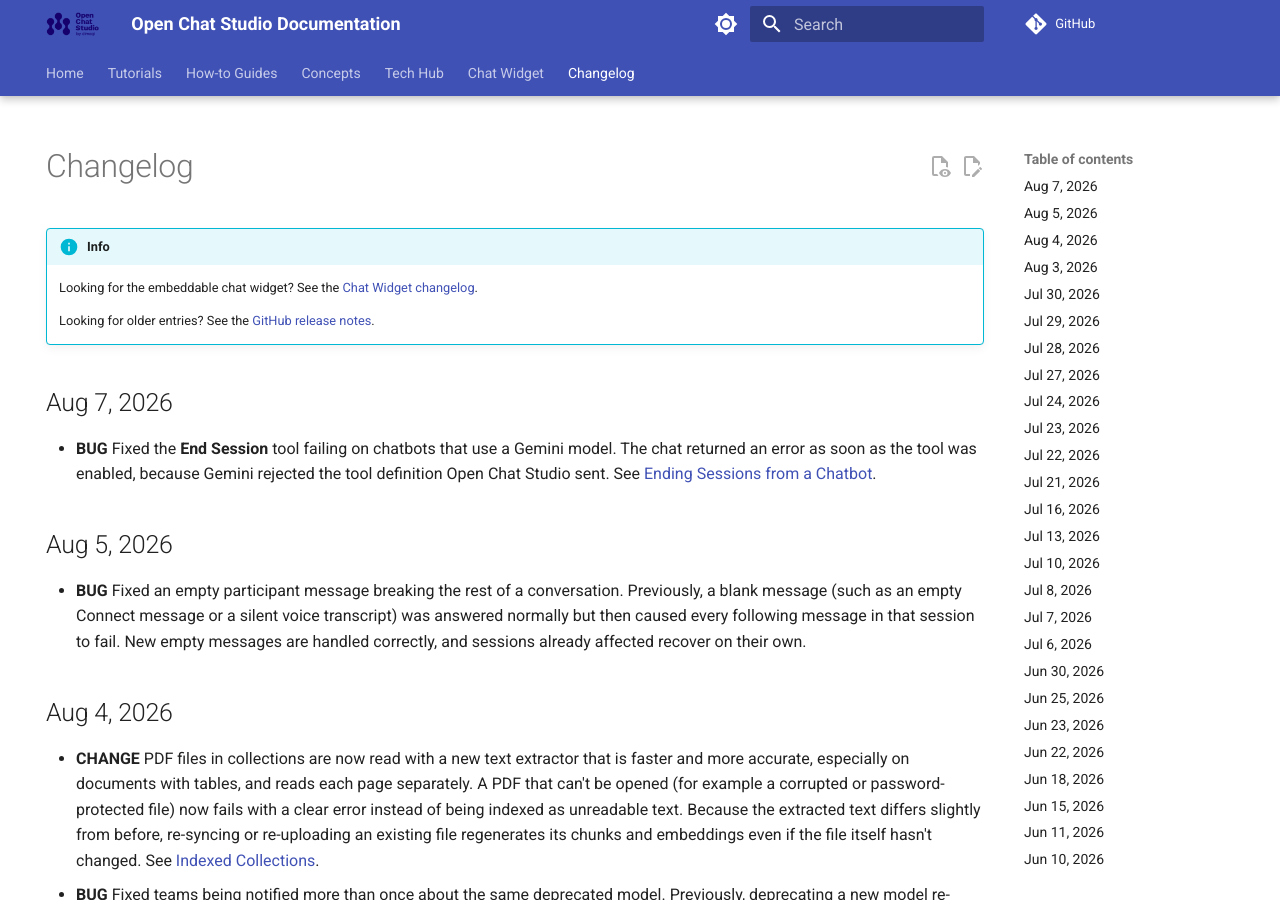
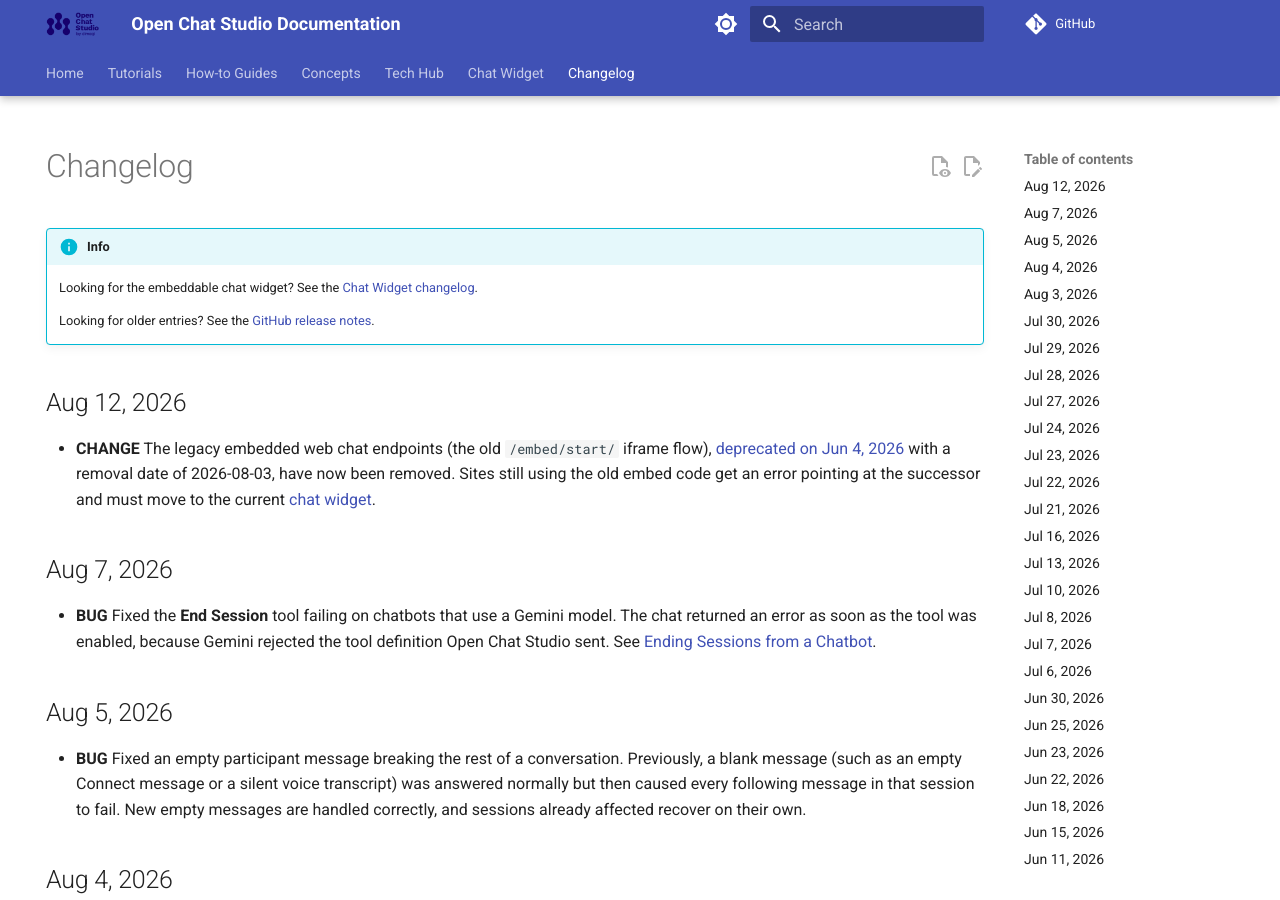
Before and after one commit to dimagi/open-chat-studio-docs, an MkDocs documentation site: the page built from docs/changelog.md, in a window 1280 px wide and 900 px high. Built offline with MkDocs 1.6.1 and Material for MkDocs 9.7.7, drawn with Linux system fonts in a browser that asks for light colours; a script that is not in the unit is left out; comment, search, counter and statistics services are not loaded.

Commit message:
update changelog and docs from OCS PR #4168
Co-Authored-By: Claude Opus 5 (1M context) <noreply@anthropic.com>

```diff
--- a/docs/changelog.md
+++ b/docs/changelog.md
@@ -10,6 +10,9 @@ hide:
     Looking for the embeddable chat widget? See the [Chat Widget changelog](chat_widget/changelog.md).
 
     Looking for older entries? See the [GitHub release notes](https://github.com/dimagi/open-chat-studio-docs/releases).
+
+## Aug 12, 2026
+* **CHANGE** The legacy embedded web chat endpoints (the old `/embed/start/` iframe flow), [deprecated on Jun 4, 2026](#jun-4-2026) with a removal date of 2026-08-03, have now been removed. Sites still using the old embed code get an error pointing at the successor and must move to the current [chat widget](chat_widget/index.md).
 
 ## Aug 7, 2026
 * **BUG** Fixed the **End Session** tool failing on chatbots that use a Gemini model. The chat returned an error as soon as the tool was enabled, because Gemini rejected the tool definition Open Chat Studio sent. See [Ending Sessions from a Chatbot](tech-hub/ending_sessions.md).
```
